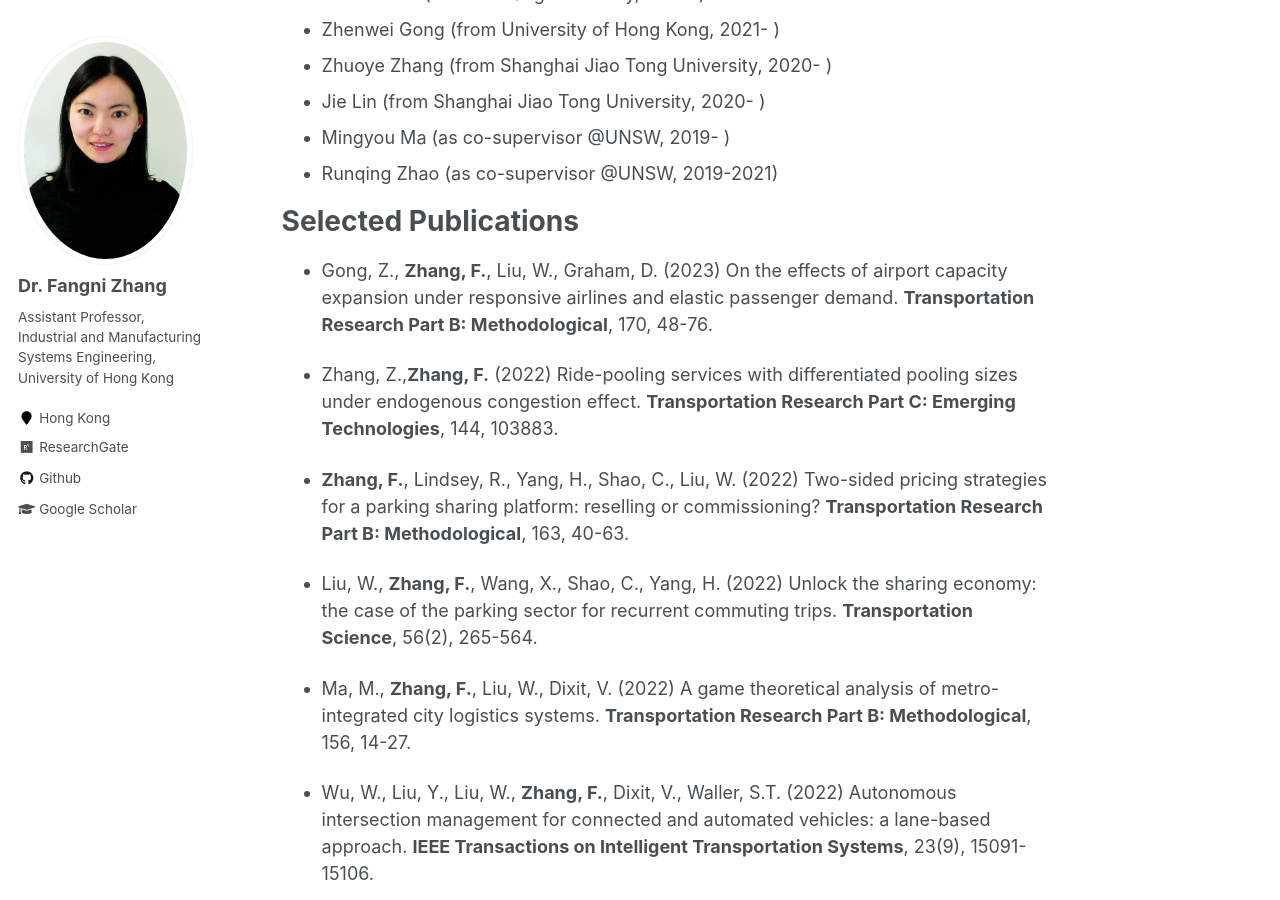
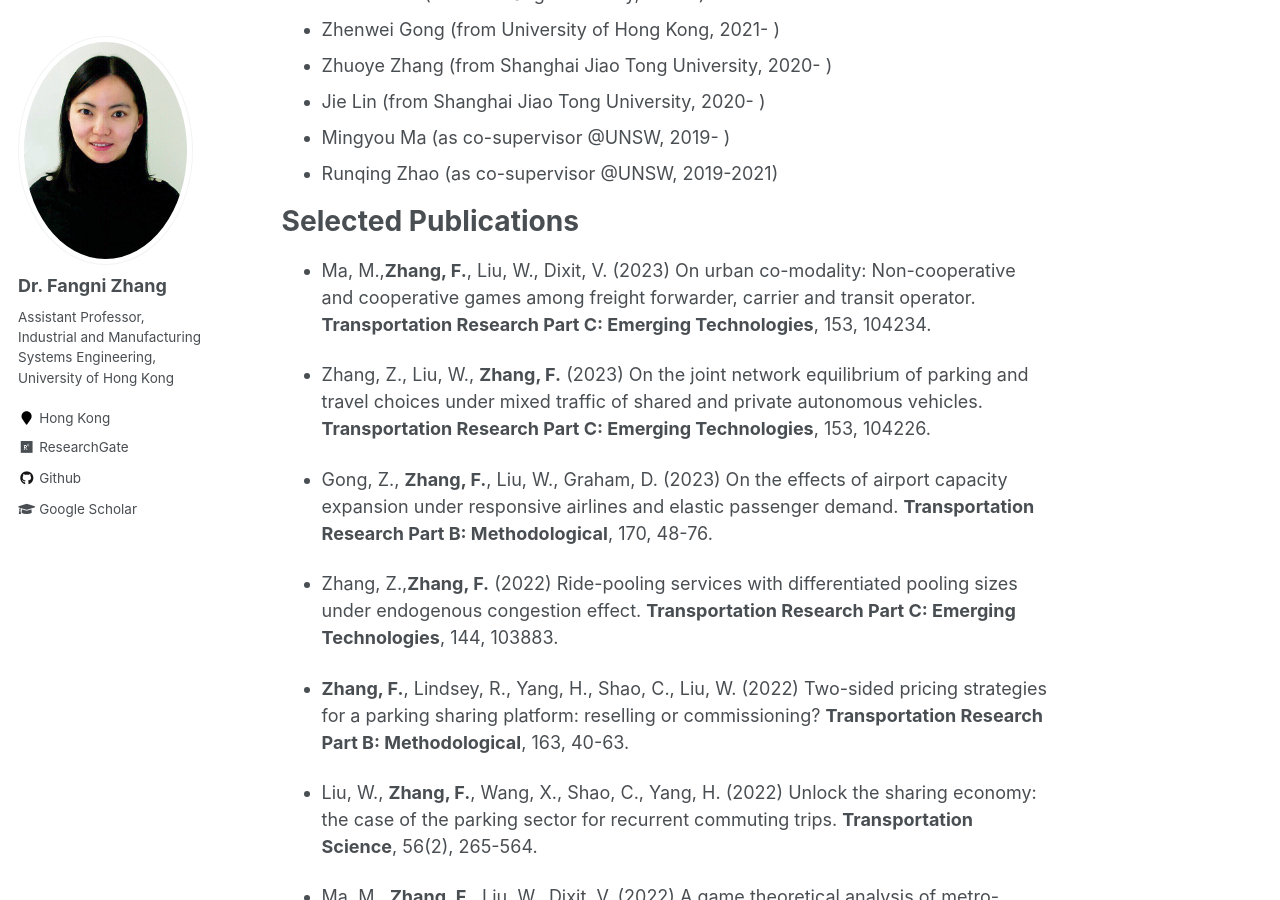
Before and after one commit to fangnizhang/fangnizhang.github.io, a Jekyll site: the page built from _pages/about.md, in a window 1280 px wide and 900 px high, scrolled down 1701 px. Built offline with Jekyll 4.4.1, drawn with Linux system fonts in a browser that asks for light colours.

Commit message:
Update about.md

```diff
--- a/_pages/about.md
+++ b/_pages/about.md
@@ -48,6 +48,10 @@ Research students
 Selected Publications
 ======
 
+- Ma, M.,__Zhang, F.__, Liu, W., Dixit, V. (2023) On urban co-modality: Non-cooperative and cooperative games among freight forwarder, carrier and transit operator. __Transportation Research Part C: Emerging Technologies__, 153, 104234.
+
+- Zhang, Z., Liu, W., __Zhang, F.__ (2023) On the joint network equilibrium of parking and travel choices under mixed traffic of shared and private autonomous vehicles. __Transportation Research Part C: Emerging Technologies__, 153, 104226.
+
 - Gong, Z., __Zhang, F.__, Liu, W., Graham, D. (2023) On the effects of airport capacity expansion under responsive airlines and elastic passenger demand. __Transportation Research Part B: Methodological__, 170, 48-76.
 
 - Zhang, Z.,__Zhang, F.__ (2022) Ride-pooling services with differentiated pooling sizes under endogenous congestion effect. __Transportation Research Part C: Emerging Technologies__, 144, 103883.
```
